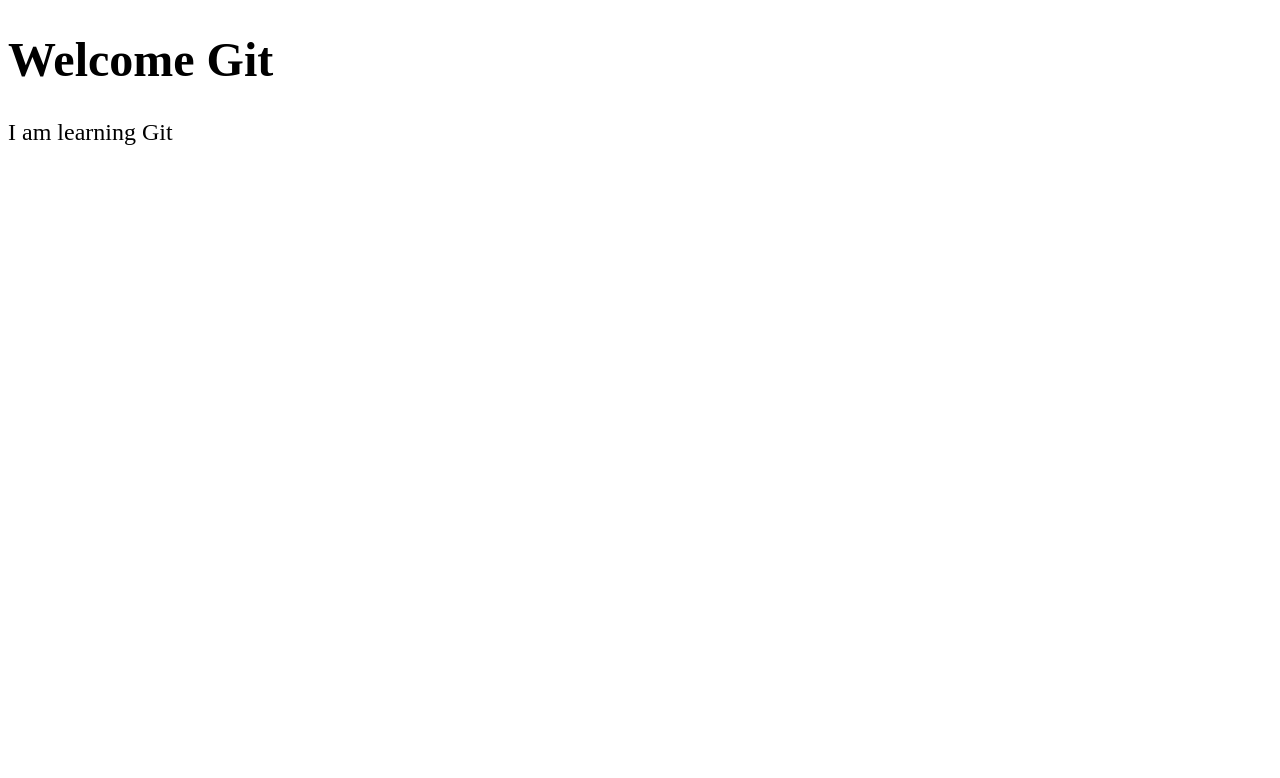
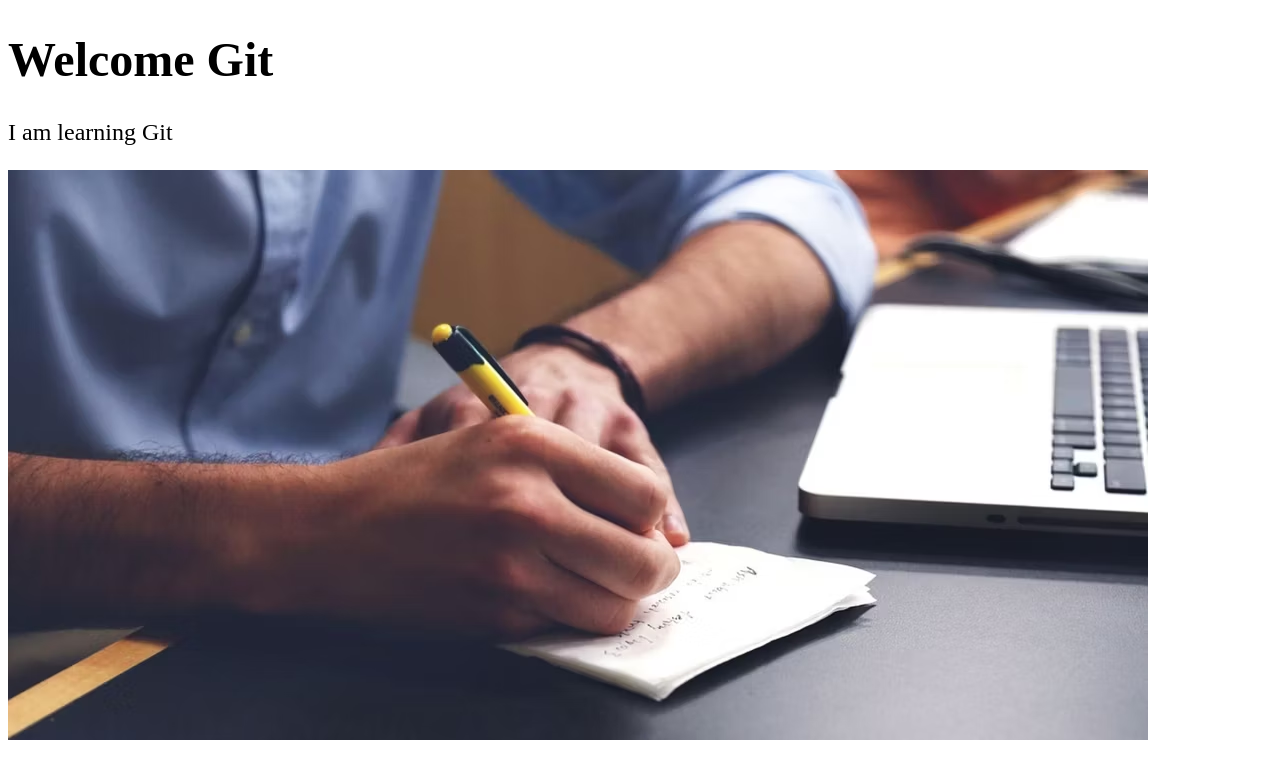
Before and after one commit to makcrescent/webdesign, a plain HTML site: page index.html in a window 1280 px wide. Drawn offline with Linux system fonts and the light colour scheme.

Commit message:
An image is added

```diff
--- a/index.html
+++ b/index.html
@@ -9,5 +9,6 @@
 <body>
     <h1>Welcome Git</h1>
     <p>I am learning Git</p>
+    <img src="images/lapman.avif" alt="A man with a laptop" />
 </body>
 </html>
```
Also changed, not shown: images/lapman.avif (added).
